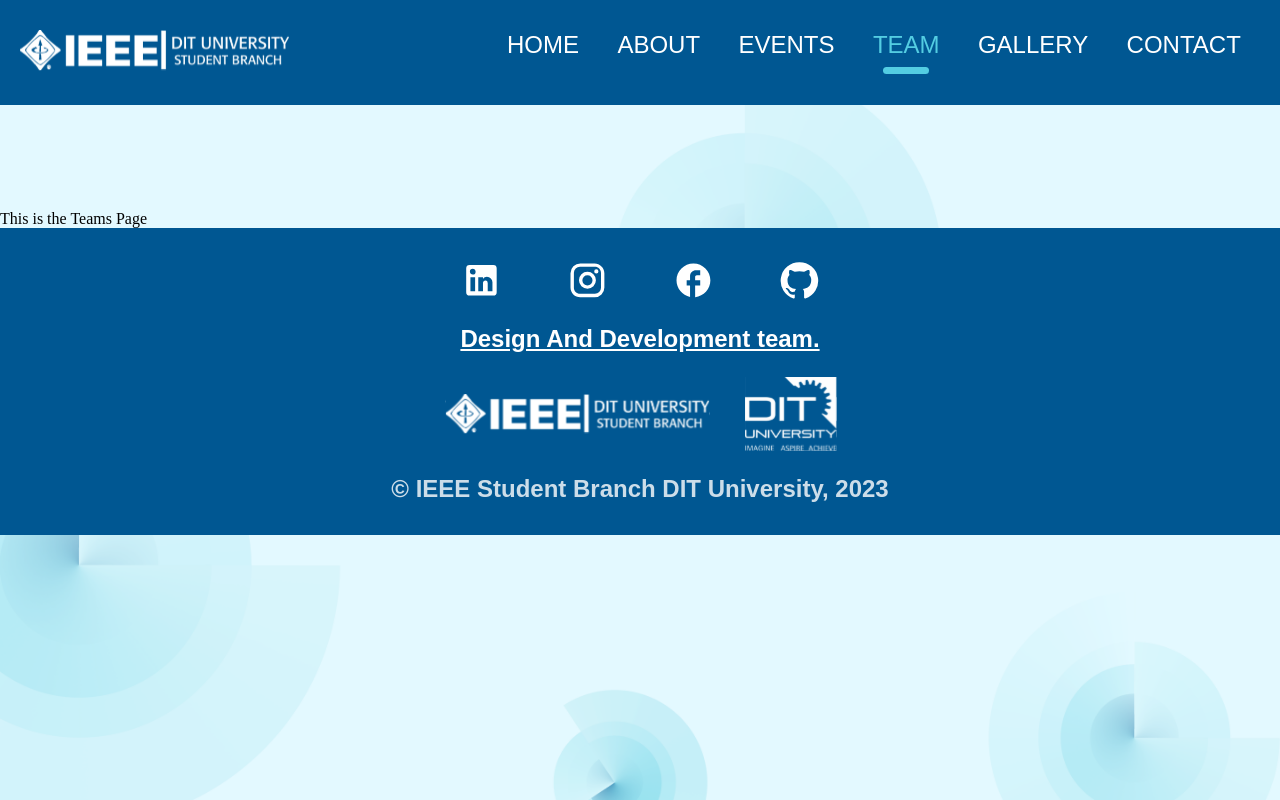
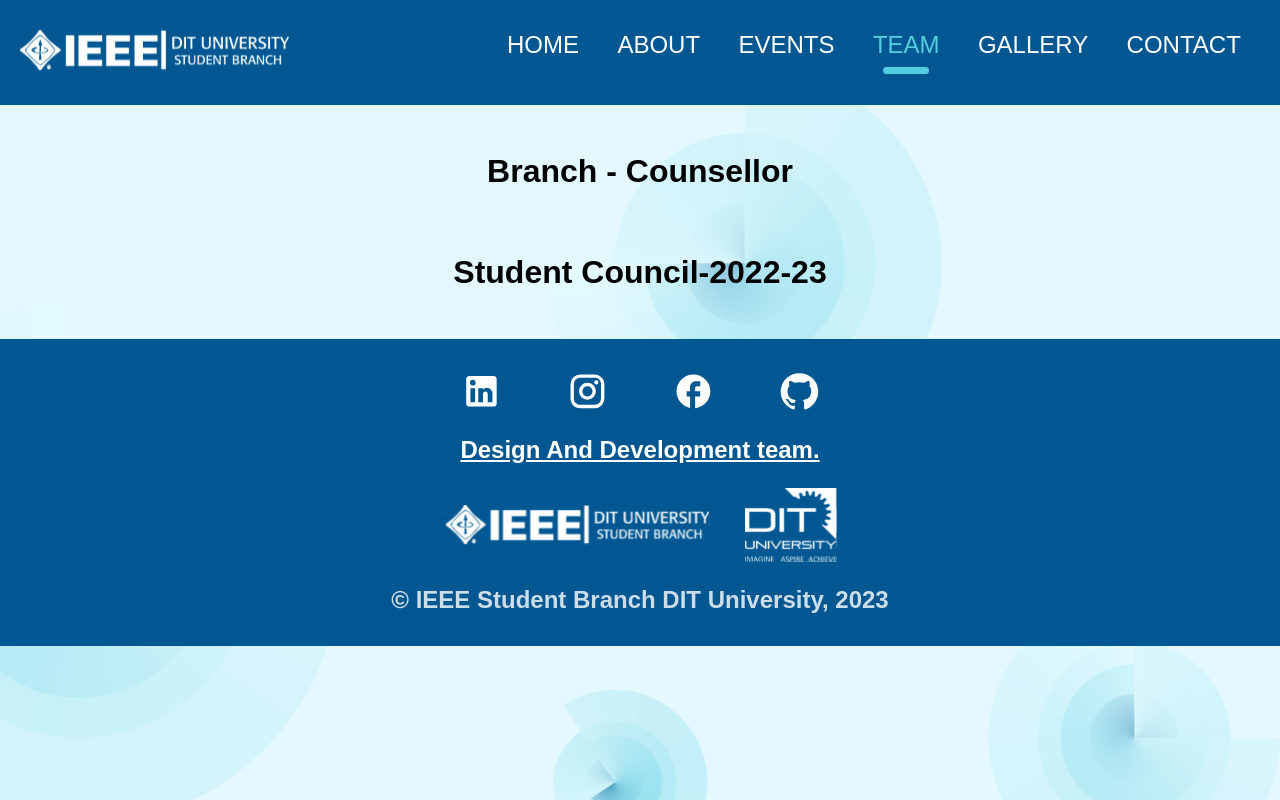
Before and after one commit to Shelly243/IEEE-DITU-Website, a React (Vite) app: page /teams in a window 1280 px wide. Built offline with nearby package versions, Linux system fonts and the light colour scheme.

Commit message:
created teams page

```diff
--- /dev/null
+++ b/src/Components/TeamsCard/TeamsCard.jsx
@@ -0,0 +1,5 @@
+import "./TeamsCard.css";
+
+export const TeamsCard = () => {
+  return <div>TeamsCard</div>;
+};
--- a/src/pages/teams/TeamsPage.css
+++ b/src/pages/teams/TeamsPage.css
@@ -1,3 +1,26 @@
-.team{
-    padding-top: 6.5625rem;
+.teams {
+  padding: 3rem 0;
+  font-family: Arial;
+  display: flex;
+  flex-direction: column;
+  align-items: flex-start;
+  justify-content: flex-start;
+  gap: 4rem;
+  width: 100vw;
 }
+
+.counsellors,
+.studentCounsil {
+  width: 100%;
+  display: flex;
+  flex-direction: column;
+  align-items: center;
+  justify-content: flex-start;
+  gap: 1rem;
+}
+
+.counsellors h3,
+.studentCounsil h3 {
+  font-weight: 700;
+  font-size: 2rem;
+}
--- a/src/pages/teams/TeamsPage.jsx
+++ b/src/pages/teams/TeamsPage.jsx
@@ -1,12 +1,17 @@
-import React from 'react'
-import "./TeamsPage.css"
+import React from "react";
+import "./TeamsPage.css";
 
 function TeamsPage() {
   return (
-    <div className='team'>
-        This is the Teams Page
+    <div className="teams">
+      <div className="counsellors">
+        <h3>Branch - Counsellor</h3>
+      </div>
+      <div className="studentCounsil">
+        <h3>Student Council-2022-23</h3>
+      </div>
     </div>
-  )
+  );
 }
 
-export default TeamsPage
+export default TeamsPage;
```
Also changed, not shown: src/Components/TeamsCard/TeamsCard.css (added), 1 other file (tests, documents, lock files or other folders).
